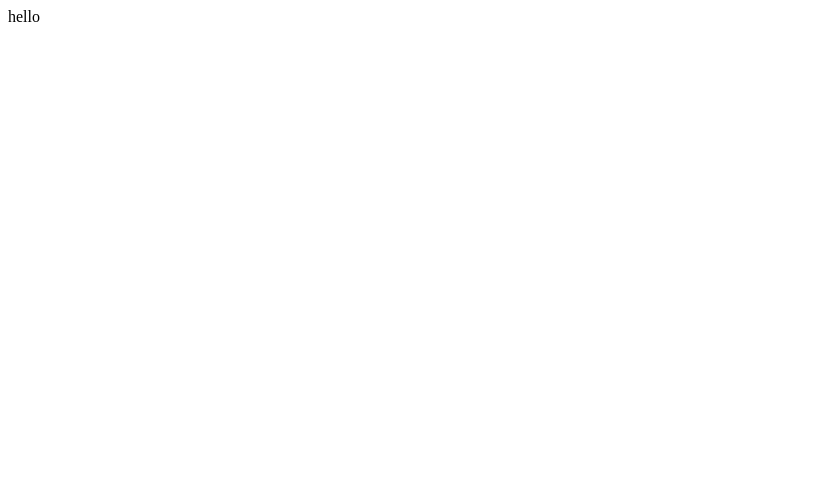
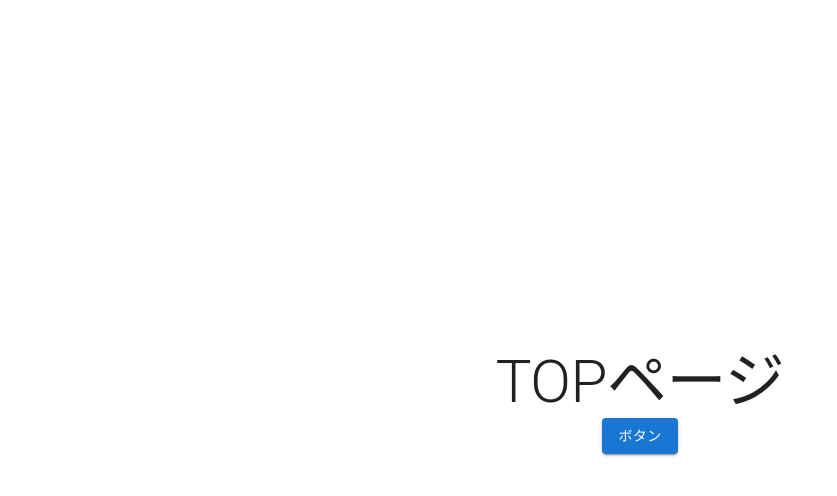
Before and after one commit to shimabukuromeg/urql-next-app, a Next.js app: page / in a window 1280 px wide. Shown: the top 496 px of the page, without its empty margins (0-837 px from the left). Built offline with nearby package versions, Linux system fonts and the light colour scheme.

Commit message:
mui導入

```diff
--- a/src/pages/_app.tsx
+++ b/src/pages/_app.tsx
@@ -1,7 +1,20 @@
 import type { AppProps } from 'next/app'
+import { createTheme, ThemeProvider } from '@mui/material/styles';
+import CssBaseline from '@mui/material/CssBaseline';
+import { CacheProvider } from '@emotion/react';
+
+const theme = createTheme();
 
 function MyApp({ Component, pageProps }: AppProps) {
-  return <Component {...pageProps} />
+  return (
+    <>
+      <ThemeProvider theme={theme}>
+        {/* CssBaseline kickstart an elegant, consistent, and simple baseline to build upon. */}
+        <CssBaseline />
+        <Component {...pageProps} />
+      </ThemeProvider>
+    </>
+  )
 }
 
 export default MyApp
--- a/src/pages/index.tsx
+++ b/src/pages/index.tsx
@@ -1,8 +1,14 @@
 import type { NextPage } from 'next'
+import { Box, Button, Typography } from "@mui/material";
 
 const Home: NextPage = () => {
   return (
-    <div>hello</div>
+    <Box sx={{ height: "100vh", display: "flex", flexDirection: "column", alignItems: "center", justifyContent: "center" }}>
+      <Typography variant="h2">TOPページ</Typography>
+      <Button variant="contained" color="primary">
+        ボタン
+      </Button>
+    </Box>
   )
 }
 
```
